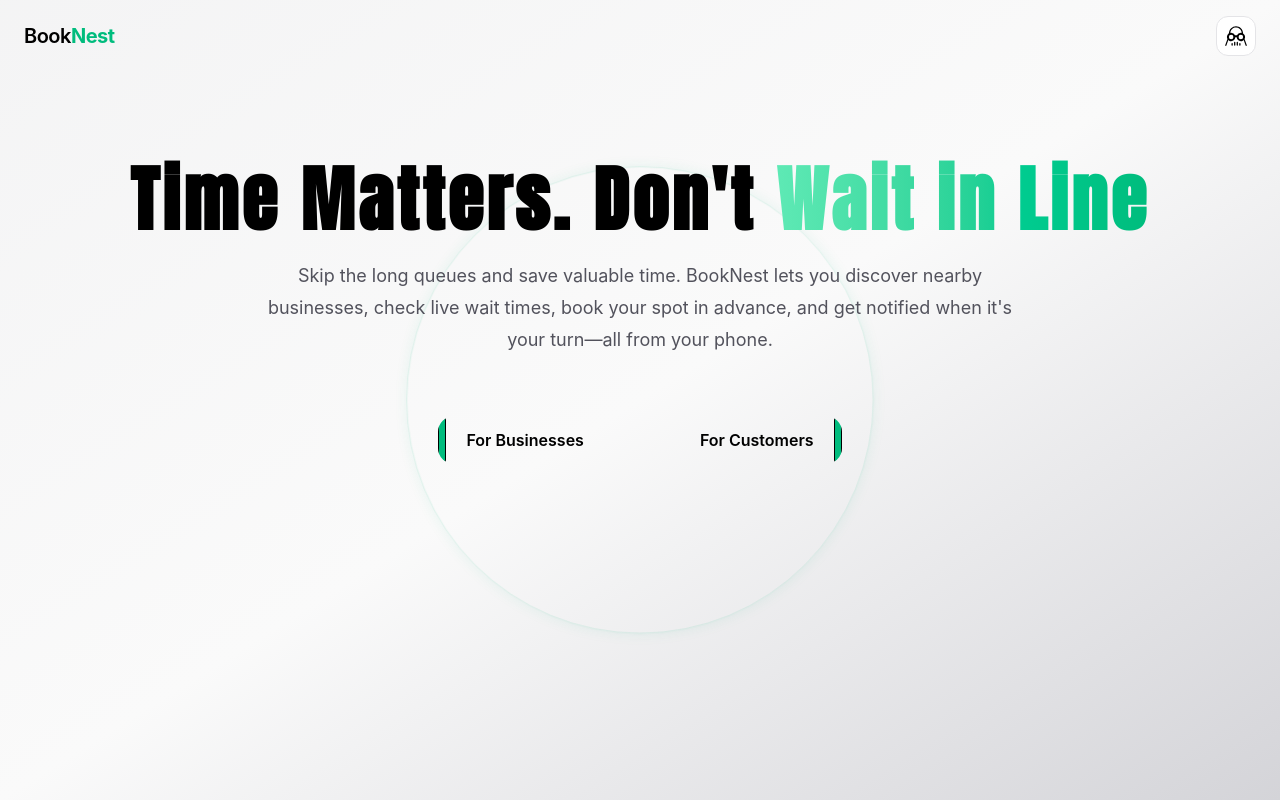
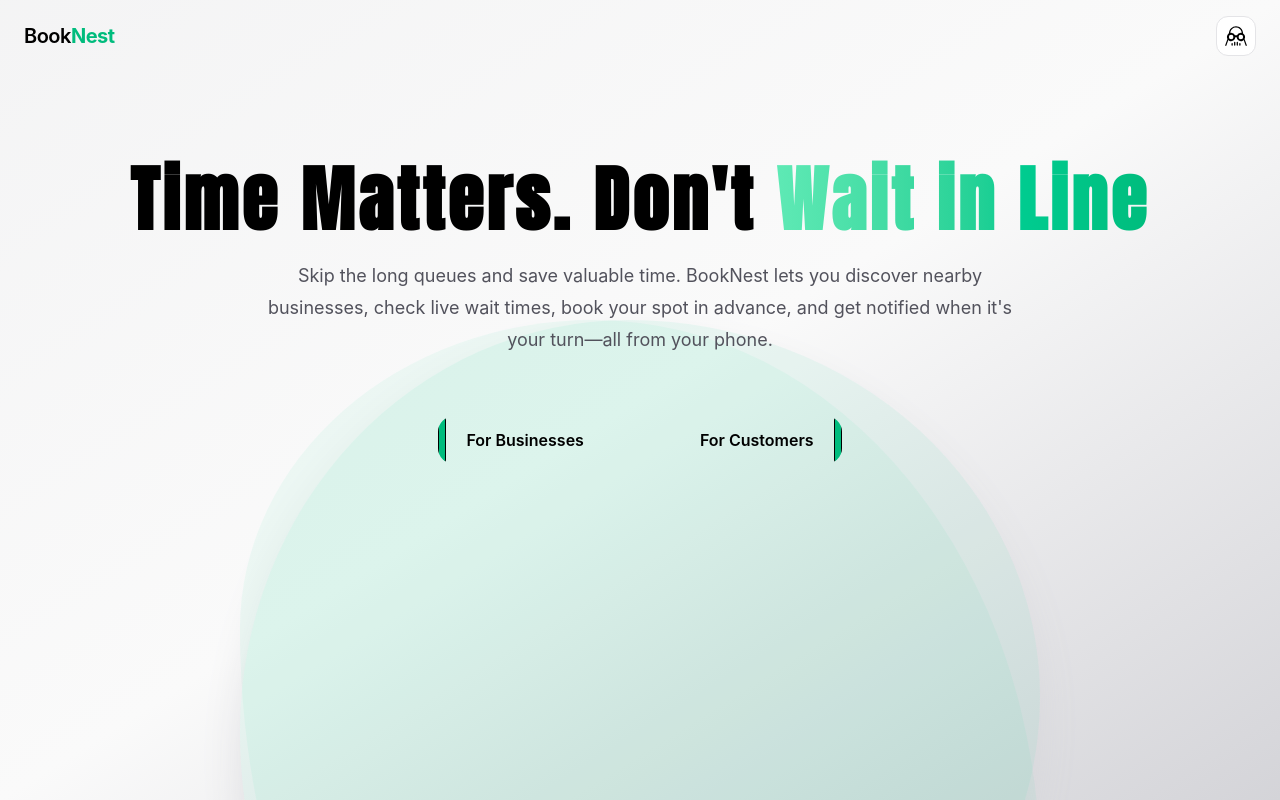
Before and after one commit to sahilsingh142/Book-Nest-frontend, a React (Vite) app: page / in a window 1280 px wide. Built offline with nearby package versions, Linux system fonts and the light colour scheme; no server answers.

Commit message:
Complete

```diff
--- a/src/Component/Home.jsx
+++ b/src/Component/Home.jsx
@@ -8,8 +8,18 @@ function Home() {
     <>
       <div className={`relative w-full h-screen overflow-hidden transition-colors duration-500 ${toggle ? "bg-black text-white" : "bg-linear-to-br from-zinc-100 via-zinc-50 to-zinc-300 text-black"}`}>
 
-        <div className='absolute inset-0 overflow-hidden pointer-events-none'>
-          <div className="bn-ripple" style={{ animationDelay: '0s' }} />
+        <div className="pointer-events-none absolute inset-0">
+          <div className="absolute top-40 left-1/2 -translate-x-1/2 h-200 w-200 md:h-200 md:w-200 rounded-full">
+
+            <div className="pointer-events-none absolute inset-0">
+              <div className="absolute top-40 left-1/2 -translate-x-1/2 h-200 w-200 md:h-200 md:w-200 animate-blob bg-emerald-500/7 shadow-2xl shadow-zinc-300 blur-6xl" />
+              <div
+                className="absolute top-40 left-1/2 -translate-x-1/2 h-150 w-150 md:h-200 md:w-200 bg-emerald-400/5 blur-6xl"
+                style={{ animation: 'blob-morph 8s ease-in-out infinite reverse' }}
+              />
+            </div>
+
+          </div>
         </div>
 
         <div className='relative z-10'>
--- a/src/index.css
+++ b/src/index.css
@@ -1,4 +1,26 @@
 @import "tailwindcss";
+
+@keyframes blob-morph {
+  0% {
+    border-radius: 60% 40% 30% 70% / 60% 30% 70% 40%;
+  }
+  25% {
+    border-radius: 40% 60% 70% 30% / 40% 70% 30% 60%;
+  }
+  50% {
+    border-radius: 70% 30% 50% 50% / 30% 60% 40% 70%;
+  }
+  75% {
+    border-radius: 45% 55% 65% 35% / 55% 45% 55% 45%;
+  }
+  100% {
+    border-radius: 60% 40% 30% 70% / 60% 30% 70% 40%;
+  }
+}
+
+.animate-blob {
+  animation: blob-morph 8s ease-in-out infinite;
+}
 
 @keyframes bn-ripple {
   0% {
```
